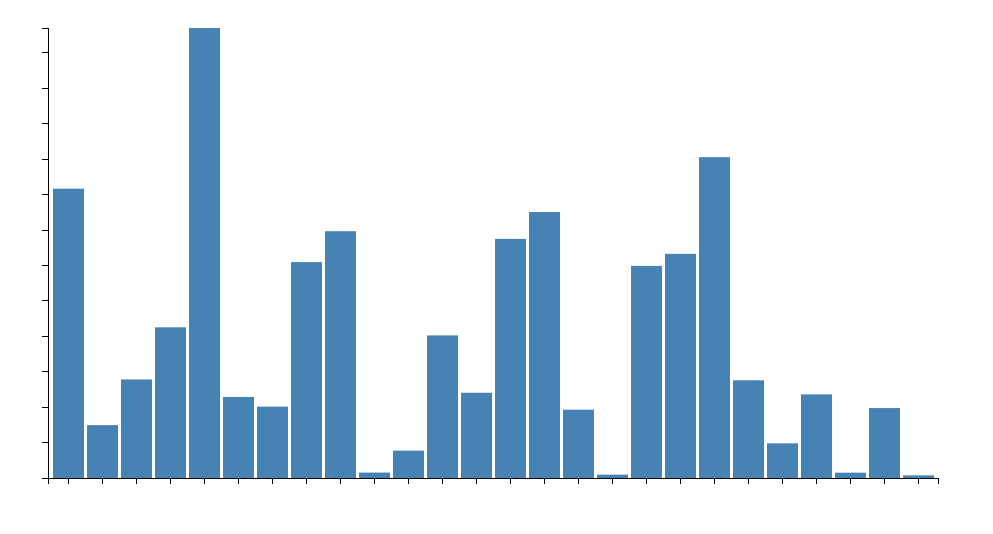
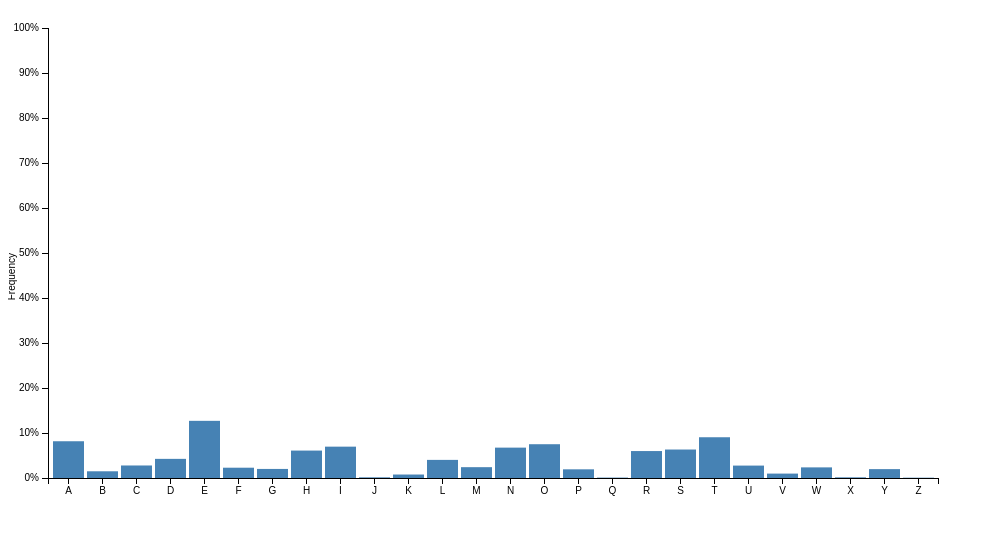
Before and after one commit to siuangie91/RapidD3JS_Projects, a plain HTML site: page d3-barchart/index.html in a window 1280 px wide. Shown: the whole page, without its empty margins (0-993 px from the left). Drawn offline with nearby package versions, Linux system fonts and the light colour scheme.

Commit message:
add labels to axes; rescale chart so that max value is 100%

```diff
--- a/d3-barchart/index.html
+++ b/d3-barchart/index.html
@@ -23,7 +23,6 @@ Tutorial source: https://bost.ocks.org/mike/bar/
         }
 
         .chart text {
-            fill: white;
             font: 10px sans-serif;
             text-anchor: middle;
         }
--- a/d3-barchart/script.js
+++ b/d3-barchart/script.js
@@ -119,7 +119,8 @@ var xAxis = d3.svg.axis() // create an xAxis obj that can be rendered anywhere u
 
 var yAxis = d3.svg.axis()
     .scale(y)
-    .orient("left");
+    .orient("left")
+    .ticks(10, "%");
 
 var chart = d3.select("svg.chart")
         .attr("width", width + margin.left + margin.right) // set the width and height of the SVG element to the outer dimensions
@@ -129,7 +130,8 @@ var chart = d3.select("svg.chart")
 
 d3.tsv("letter-frequency.tsv", type, function(error, data) {
     x.domain(data.map(function(d) { return d.name; })); // map d.name along the x-axis to space them evenly
-    y.domain([0, d3.max(data, function(d) { return d.value; })]);
+//    y.domain([0, d3.max(data, function(d) { return d.value; })]);
+    y.domain([0, 1]); // change domain max val to 1 so that max val on y-axis = 100% (since frequencies are in decimals)
 
     chart.append("g") // append a <g> to contain the xAxis
         .attr("class", "x axis")
@@ -137,8 +139,15 @@ d3.tsv("letter-frequency.tsv", type, function(error, data) {
         .call(xAxis);
 
     chart.append("g")
-        .attr("class", "y axis")
-        .call(yAxis);
+            .attr("class", "y axis")
+            .call(yAxis)
+        .append("text") // append label to y-axis
+            .attr("transform", "rotate(-90)")
+            .attr("y", 6)
+            .attr("dx", function() { return height / -2; })
+            .attr("dy", "-3.95em")
+            .style("text-anchor", "end")
+            .text("Frequency");
 
     // <svg> origin is top left --> "y" is essentially = "top". y(d.value) scales the "top" position of the <rect> elem.
     // If d.value = max value in dataset --> <rect> height = chart (<svg>) height --> "top" position = 0.
```
